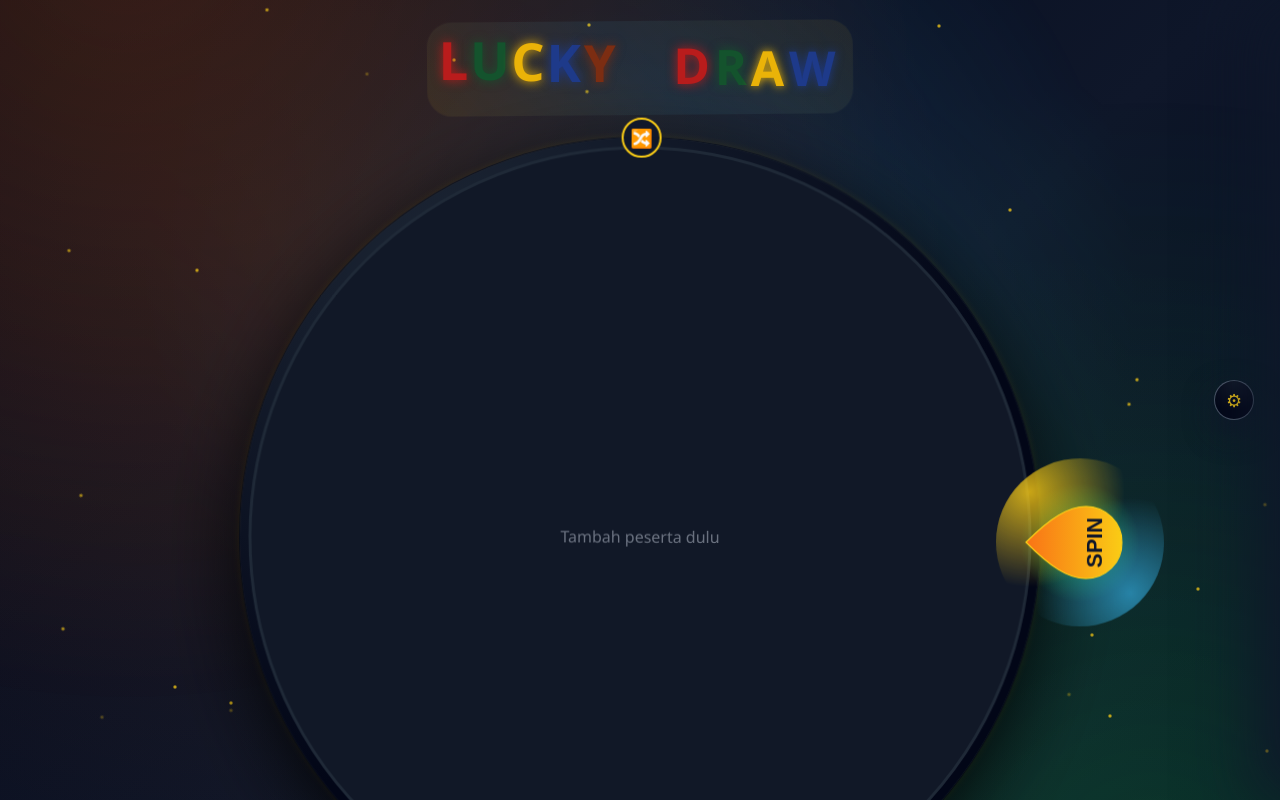
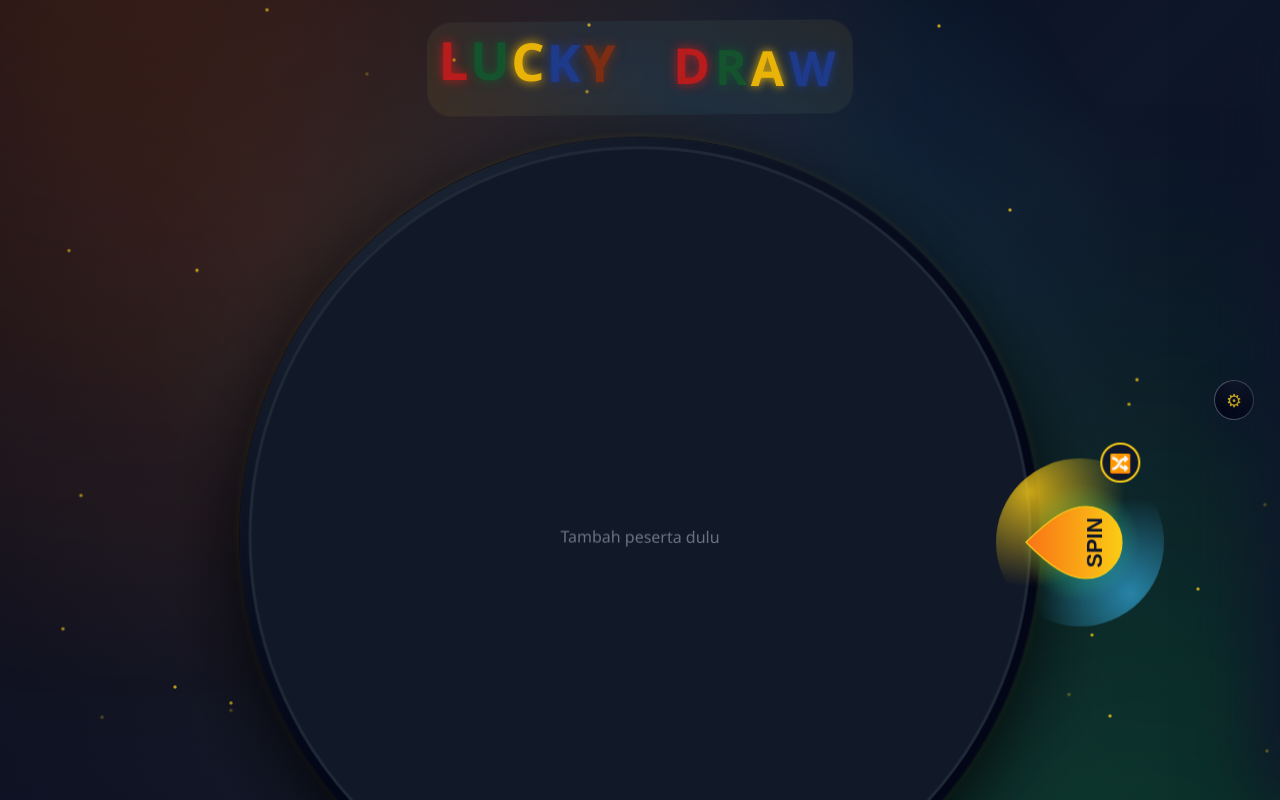
Before and after one commit to kuraimoss/luckydraw, a website: page public/index.html in a window 1280 px wide. Shown: the top 800 px of the page. Drawn offline with Linux system fonts and the light colour scheme.

Commit message:
Reposition shuffle button to the right above the pointer button

```diff
--- a/public/style.css
+++ b/public/style.css
@@ -393,9 +393,9 @@ body {
 /* Shuffle Button */
 .shuffle-btn {
   position: absolute;
-  top: -20px;
-  left: 50%;
-  transform: translateX(-50%);
+  top: 50%;
+  right: -100px;
+  transform: translateY(-100px);
   width: 40px;
   height: 40px;
   border-radius: 50%;
@@ -414,12 +414,12 @@ body {
 .shuffle-btn:hover {
   background: var(--accent-gold);
   color: #020617;
-  transform: translateX(-50%) scale(1.1);
+  transform: translateY(-100px) scale(1.1);
   box-shadow: 0 0 15px rgba(250, 204, 21, 0.5);
 }
 
 .shuffle-btn:active {
-  transform: translateX(-50%) scale(0.95);
+  transform: translateY(-100px) scale(0.95);
 }
 
 /* Pointer SPIN di sisi kanan, mengarah ke wheel */
```
